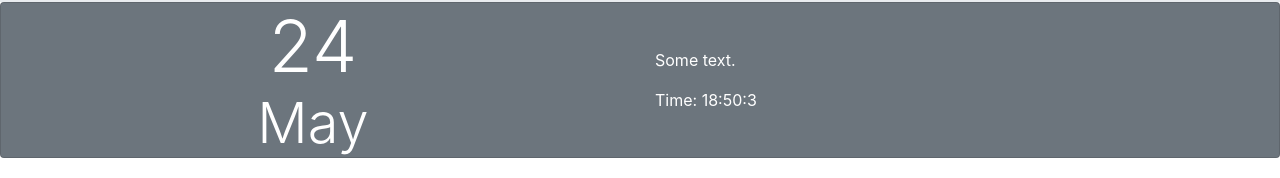
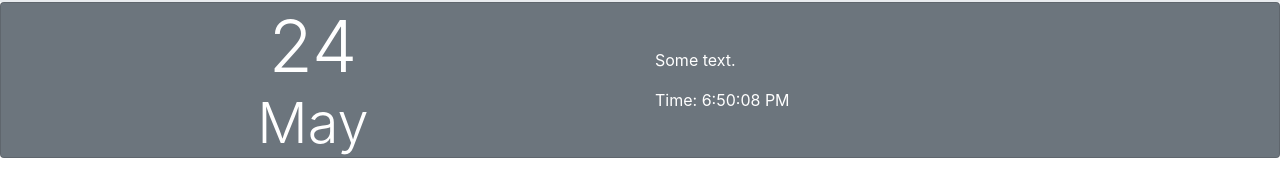
Before and after one commit to soumya27/TempleApp, a React (Create React App) app: page /main in a window 1280 px wide. Shown: the part 266-444 px from the top of the page. Built offline with nearby package versions, Linux system fonts and the light colour scheme.

Commit message:
Updating time in DateCard component

```diff
--- a/src/component/dateCard.jsx
+++ b/src/component/dateCard.jsx
@@ -9,6 +9,15 @@ class DateCard extends Component{
     months = ["January", "February", "March", "April", "May", "June", "July", "August",
         "September", "October", "November", "December"];
 
+    componentDidMount() {
+        this.updateTime();
+    }
+
+    updateTime() {
+        setInterval(()=>{
+            this.setState({date:new Date()});
+        },1000);
+    }
     render() {
         const date = this.state.date;
         return (
@@ -20,8 +29,7 @@ class DateCard extends Component{
                     </div>
                     <div className="col justify-content-center align-self-center">
                         <p className="card-text">Some text.</p>
-                        {/*todo Time should change */}
-                        <p className="card-text">Time: {date.getHours()}:{date.getMinutes()}:{date.getSeconds()}</p>
+                        <p className="card-text">Time: {date.toLocaleTimeString()}</p>
                     </div>
                 </div>
             </div>
```
